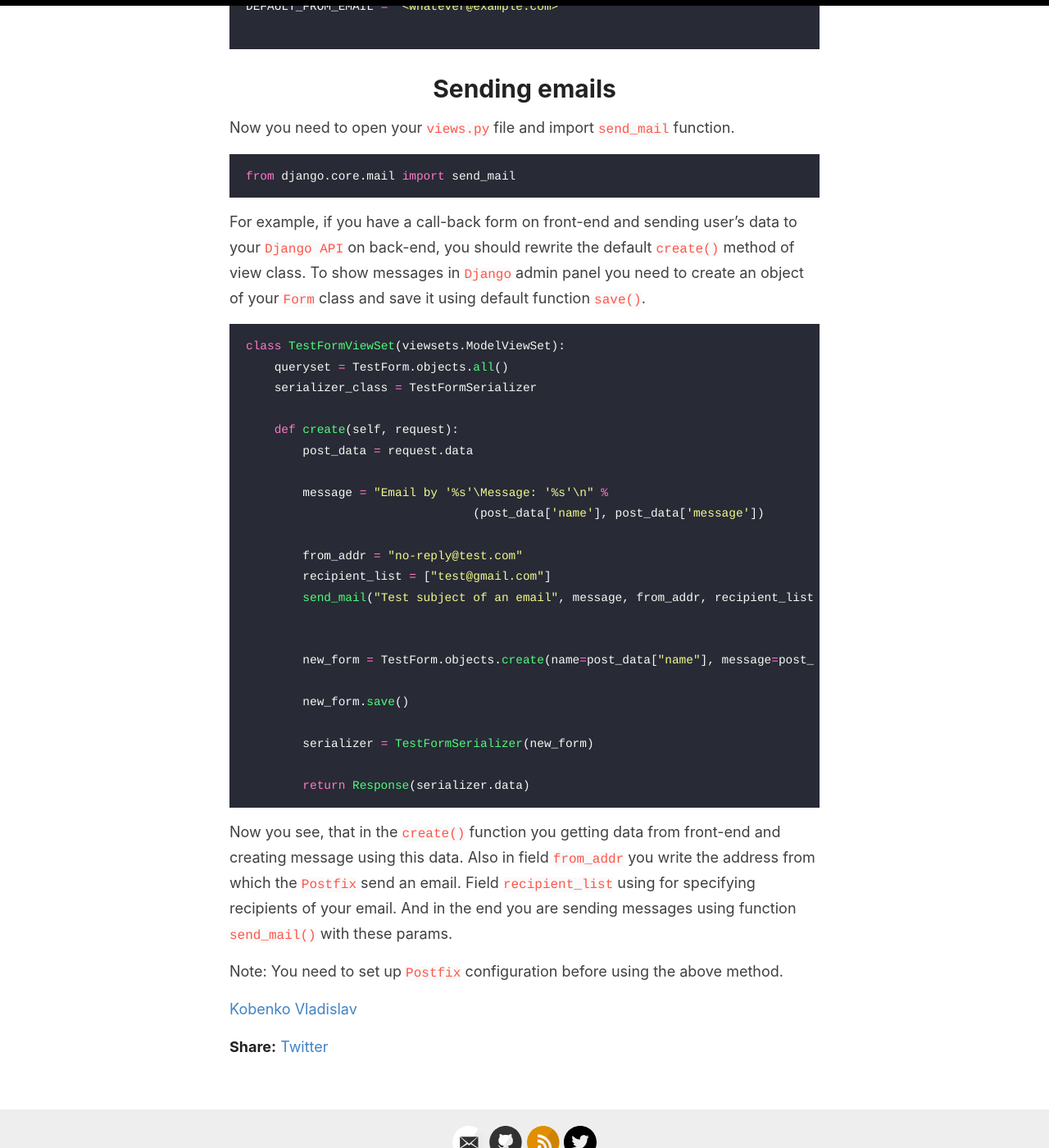
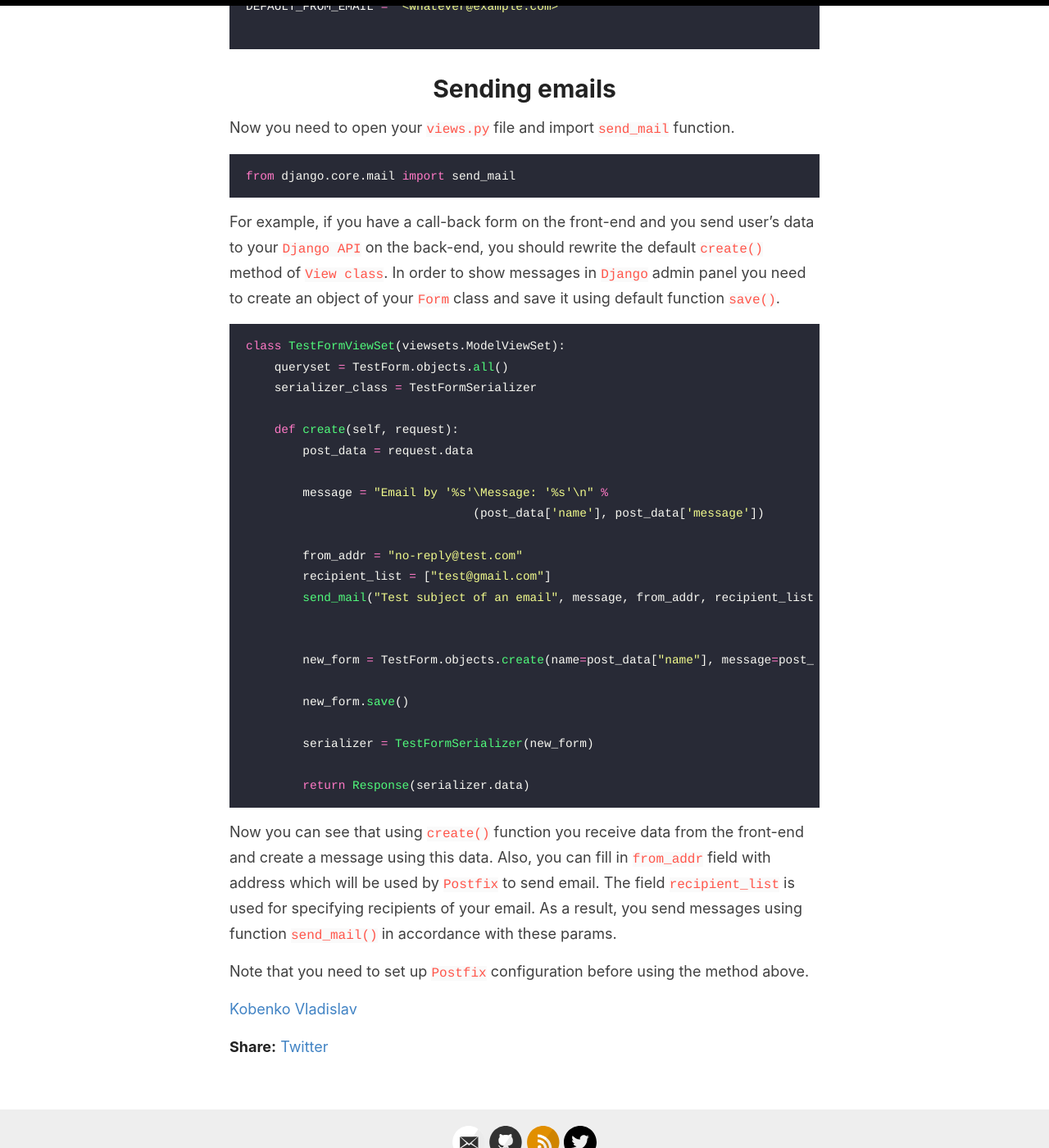
Before and after one commit to XAP-Software/XAP-Software.github.io, a Jekyll site: the page built from _posts/2022-05-21-django_postfix_email_sending.md, in a window 1280 px wide and 1400 px high, scrolled down 738 px. Shown: the whole window at 82% size. Built offline with Jekyll 4.4.1, drawn with Linux system fonts in a browser that asks for light colours; some of the changed text lies outside the part shown.

Commit message:
Added changes after review

````diff
--- a/_posts/2022-05-21-django_postfix_email_sending.md
+++ b/_posts/2022-05-21-django_postfix_email_sending.md
@@ -6,11 +6,11 @@ author_github: negativename
 author: Kobenko Vladislav
 ---
 
-In case you need to add capabality for sending email notifications from your `Django` app and use `Postfix` mail transfer agent, this article will help you.
+In case you need to add a possibility of sending email notifications from your `Django` app and use `Postfix` mail transfer agent then this article will help you out.
 
 # Configure settings.py file
 
-First you need to add following lines in `settings.py` file. In `EMAIL_HOST` variable you should insert host address and in `EMAIL_PORT` insert port. By default port of your local `Postfix` service is `25`.
+Firstly, you need to add following lines in `settings.py` file. You should insert host address in `EMAIL_HOST` variable and insert port in `EMAIL_PORT`. Notice, that the port of your local `Postfix` service is `25` by default.
 
 ```python
 
@@ -32,7 +32,7 @@ Now you need to open your `views.py` file and import `send_mail` function.
 from django.core.mail import send_mail
 ```
 
-For example, if you have a call-back form on front-end and sending user's data to your `Django API` on back-end, you should rewrite the default `create()` method of view class. To show messages in `Django` admin panel you need to create an object of your `Form` class and save it using default function `save()`.
+For example, if you have a call-back form on the front-end and you send user's data to your `Django API` on the back-end, you should rewrite the default `create()` method of `View class`. In order to show messages in `Django` admin panel you need to create an object of your `Form` class and save it using default function `save()`.
 
 ```python
 class TestFormViewSet(viewsets.ModelViewSet):
@@ -59,6 +59,6 @@ class TestFormViewSet(viewsets.ModelViewSet):
         return Response(serializer.data)
 ```
 
-Now you see, that in the `create()` function you getting data from front-end and creating message using this data. Also in field `from_addr` you write the address from which the `Postfix` send an email. Field `recipient_list` using for specifying recipients of your email. And in the end you are sending messages using function `send_mail()` with these params.
+Now you can see that using `create()` function you receive data from the front-end and create a message using this data. Also, you can fill in `from_addr` field with address which will be used by `Postfix` to send email. The field `recipient_list` is used for specifying recipients of your email. As a result, you send messages using function `send_mail()` in accordance with these params.
 
-Note: You need to set up `Postfix` configuration before using the above method.
+Note that you need to set up `Postfix` configuration before using the method above.
````
